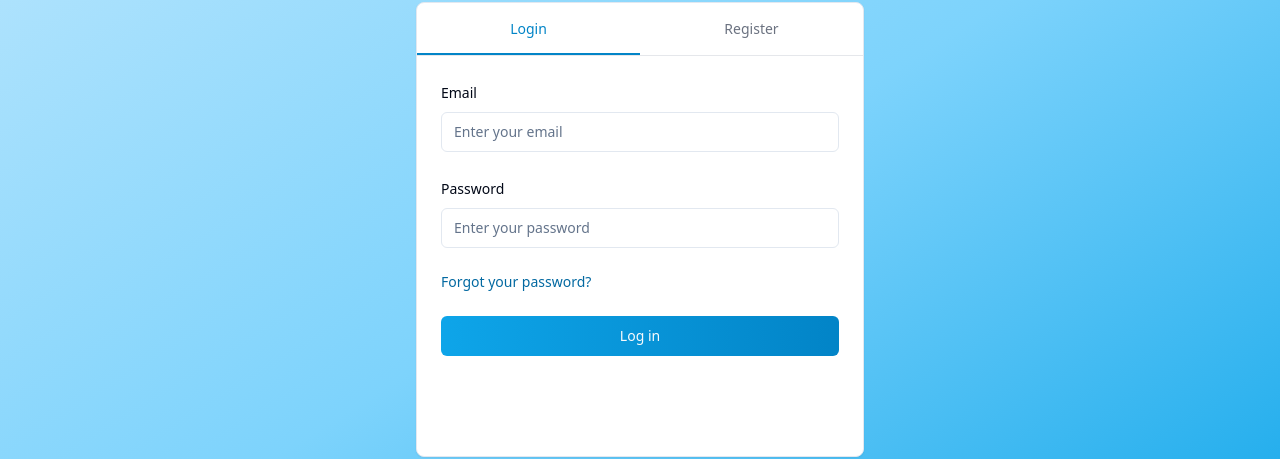
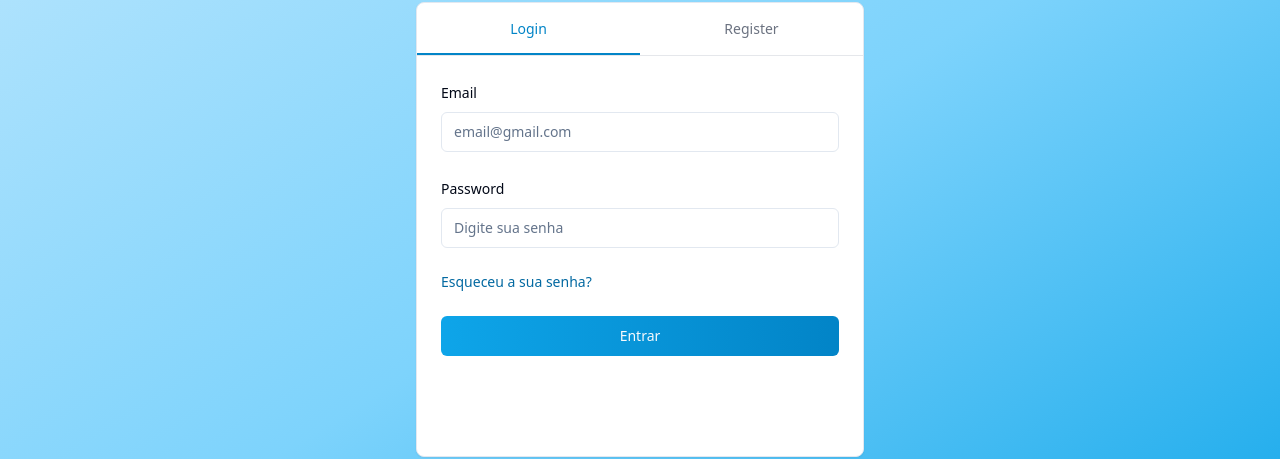
Before and after one commit to NatanTeixeiraVieira/nextway, a Next.js app: page /auth in a window 1280 px wide. Shown: the part 171-630 px from the top of the page. Built offline with nearby package versions, Linux system fonts and the light colour scheme.

Commit message:
feat(login): Add validations and styles

```diff
--- a/package.json
+++ b/package.json
@@ -11,6 +11,7 @@
 		"test:watch": "jest --watch"
 	},
 	"dependencies": {
+		"@hookform/resolvers": "^3.10.0",
 		"@radix-ui/react-label": "^2.1.1",
 		"@radix-ui/react-slot": "^1.1.1",
 		"class-variance-authority": "^0.7.1",
@@ -20,8 +21,10 @@
 		"next": "15.0.4",
 		"react": "^19.0.0",
 		"react-dom": "^19.0.0",
+		"react-hook-form": "^7.54.2",
 		"tailwind-merge": "^3.0.1",
-		"tailwindcss-animate": "^1.0.7"
+		"tailwindcss-animate": "^1.0.7",
+		"zod": "^3.24.1"
 	},
 	"devDependencies": {
 		"@biomejs/biome": "1.9.4",
--- /dev/null
+++ b/src/app/(public)/auth/_components/login-form/hooks/use-password-input.ts
@@ -0,0 +1,16 @@
+import { useState } from 'react';
+
+export const usePasswordInput = () => {
+	const [passwordInputType, setPasswordInputType] = useState<
+		'text' | 'password'
+	>('password');
+
+	const handleIconEyeClick = () => {
+		setPasswordInputType((prev) => (prev === 'text' ? 'password' : 'text'));
+	};
+
+	return {
+		passwordInputType,
+		handleIconEyeClick,
+	};
+};
--- a/src/app/(public)/auth/_components/login-form/index.tsx
+++ b/src/app/(public)/auth/_components/login-form/index.tsx
@@ -1,65 +1,10 @@
 'use client';
 
-import { Button } from '@/components/ui/button';
-import { Input } from '@/components/ui/input';
-import { Label } from '@/components/ui/label';
-import Link from 'next/link';
-import { useRouter } from 'next/navigation';
-import { useState } from 'react';
+import { useLoginForm } from './login-form.model';
+import LoginFormView from './login-form.view';
 
 export default function LoginForm() {
-	const [email, setEmail] = useState('');
-	const [password, setPassword] = useState('');
-	const [isLoading, setIsLoading] = useState(false);
-	const router = useRouter();
+	const methods = useLoginForm();
 
-	const handleSubmit = async (e: React.FormEvent) => {
-		e.preventDefault();
-		setIsLoading(true);
-		await new Promise((resolve) => setTimeout(resolve, 1000));
-		setIsLoading(false);
-		router.push('/dashboard');
-	};
-
-	return (
-		<form onSubmit={handleSubmit} className="space-y-6">
-			<div className="space-y-2">
-				<Label htmlFor="email">Email</Label>
-				<Input
-					id="email"
-					type="email"
-					placeholder="Enter your email"
-					value={email}
-					onChange={(e) => setEmail(e.target.value)}
-					required
-				/>
-			</div>
-			<div className="space-y-2">
-				<Label htmlFor="password">Password</Label>
-				<Input
-					id="password"
-					type="password"
-					placeholder="Enter your password"
-					value={password}
-					onChange={(e) => setPassword(e.target.value)}
-					required
-				/>
-			</div>
-			<div className="flex items-center justify-between">
-				<Link
-					href="/forgot-password"
-					className="text-sky-700 text-sm transition-colors hover:text-sky-600"
-				>
-					Forgot your password?
-				</Link>
-			</div>
-			<Button
-				type="submit"
-				disabled={isLoading}
-				className="w-full bg-gradient-to-r from-sky-500 to-sky-600 hover:from-sky-600 hover:to-sky-700"
-			>
-				{isLoading ? 'Logging in...' : 'Log in'}
-			</Button>
-		</form>
-	);
+	return <LoginFormView {...methods} />;
 }
--- /dev/null
+++ b/src/app/(public)/auth/_components/login-form/login-form.model.ts
@@ -0,0 +1,40 @@
+import { zodResolver } from '@hookform/resolvers/zod';
+import { useRouter } from 'next/navigation';
+import { useForm } from 'react-hook-form';
+import { usePasswordInput } from './hooks/use-password-input';
+import { loginFormSchema } from './schemas/login-form.schema';
+import type { LoginFormData } from './types/login-form-data';
+
+export const useLoginForm = () => {
+	const {
+		register,
+		handleSubmit: submit,
+		formState: { errors, dirtyFields },
+	} = useForm<LoginFormData>({
+		resolver: zodResolver(loginFormSchema),
+		defaultValues: {
+			email: '',
+			password: '',
+		},
+	});
+
+	const { passwordInputType, handleIconEyeClick } = usePasswordInput();
+
+	const router = useRouter();
+
+	const handleSubmit = submit(async ({ email, password }) => {
+		console.log('🚀 ~ handleSubmit ~ email, password:', email, password);
+
+		await new Promise((resolve) => setTimeout(resolve, 1000));
+		// router.push('/dashboard');
+	});
+
+	return {
+		errors,
+		passwordInputType,
+		dirtyFields,
+		register,
+		handleSubmit,
+		handleIconEyeClick,
+	};
+};
--- /dev/null
+++ b/src/app/(public)/auth/_components/login-form/login-form.view.tsx
@@ -0,0 +1,62 @@
+import { Button } from '@/components/ui/button';
+import { Input } from '@/components/ui/input';
+import { Label } from '@/components/ui/label';
+import Link from 'next/link';
+import type { useLoginForm } from './login-form.model';
+
+type LoginFormViewProps = ReturnType<typeof useLoginForm>;
+
+export default function LoginFormView(props: LoginFormViewProps) {
+	const {
+		errors,
+		passwordInputType,
+		dirtyFields,
+		handleSubmit,
+		register,
+		handleIconEyeClick,
+	} = props;
+
+	return (
+		<form onSubmit={handleSubmit} className="space-y-6">
+			<div className="space-y-2">
+				<Label htmlFor="email">Email</Label>
+				<Input
+					id="email"
+					type="email"
+					placeholder="email@gmail.com"
+					{...register('email')}
+					helperText={errors.email?.message}
+				/>
+			</div>
+			<div className="space-y-2">
+				<Label htmlFor="password">Password</Label>
+				<Input
+					id="password"
+					type={passwordInputType}
+					placeholder="Digite sua senha"
+					{...register('password')}
+					isDirty={dirtyFields.password}
+					onIconEyeClick={handleIconEyeClick}
+					isEyeOpen={passwordInputType === 'password'}
+					helperText={errors.password?.message}
+				/>
+			</div>
+			<div className="flex items-center justify-between">
+				<Link
+					href="/forgot-password"
+					className="text-sky-700 text-sm transition-colors hover:text-sky-600"
+				>
+					Esqueceu a sua senha?
+				</Link>
+			</div>
+			<Button
+				type="submit"
+				// disabled={isLoading}
+				className="w-full bg-gradient-to-r from-sky-500 to-sky-600"
+			>
+				{/* {isLoading ? 'Logging in...' : 'Log in'} */}
+				Entrar
+			</Button>
+		</form>
+	);
+}
--- /dev/null
+++ b/src/app/(public)/auth/_components/login-form/schemas/login-form.schema.ts
@@ -0,0 +1,10 @@
+import { commonFieldSchema } from '@/validations/schemas';
+import { z } from 'zod';
+
+export const loginFormSchema = z.object({
+	email: commonFieldSchema('O email é obrigatório.').email('Email inválido.'),
+	password: commonFieldSchema('A senha é obrigatória.').min(
+		8,
+		'A senha deve ter no mínimo 8 caracteres.',
+	),
+});
--- /dev/null
+++ b/src/app/(public)/auth/_components/login-form/types/login-form-data.ts
@@ -0,0 +1,4 @@
+import type { z } from 'zod';
+import type { loginFormSchema } from '../schemas/login-form.schema';
+
+export type LoginFormData = z.infer<typeof loginFormSchema>;
--- a/src/app/globals.css
+++ b/src/app/globals.css
@@ -23,6 +23,7 @@
 	--input: 214.3 31.8% 91.4%;
 	--ring: 221.2 83.2% 53.3%;
 	--radius: 0.5rem;
+	--error: #d32f2f;
 }
 
 .dark {
@@ -49,7 +50,7 @@
 
 @layer base {
 	* {
-		@apply border-border;
+		@apply border-border p-0 m-0;
 	}
 	body {
 		@apply bg-background text-foreground;
@@ -71,4 +72,16 @@
 		@apply w-full flex justify-center py-2 px-4 border border-transparent rounded-md shadow-sm text-sm font-medium
            text-secondary-foreground bg-secondary hover:bg-secondary/90 focus:outline-none focus:ring-2 focus:ring-offset-2 focus:ring-secondary;
 	}
+
+	.transition-fast {
+		@apply transition-all duration-200;
+	}
+
+	.transition-medium {
+		@apply transition-all duration-500;
+	}
+
+	.transition-slow {
+		@apply transition-all duration-1000;
+	}
 }
--- a/src/components/ui/input.tsx
+++ b/src/components/ui/input.tsx
@@ -1,10 +1,27 @@
-import * as React from 'react';
+import { cn } from '@/lib/utils';
+import { Eye, EyeOff } from 'lucide-react';
+import type { ComponentProps } from 'react';
 
-import { cn } from '@/lib/utils';
+type InputProps = ComponentProps<'input'> & {
+	helperText?: string;
+	isDirty?: boolean;
+	isEyeOpen?: boolean;
+	onIconEyeClick?: VoidFunction;
+};
 
-const Input = React.forwardRef<HTMLInputElement, React.ComponentProps<'input'>>(
-	({ className, type, ...props }, ref) => {
+const Input = ({
+	className,
+	type,
+	ref,
+	helperText,
+	isDirty = false,
+	isEyeOpen = false,
+	onIconEyeClick,
+	...props
+}: InputProps) => {
 	return (
+		<div>
+			<div className="relative flex items-center">
 				<input
 					type={type}
 					className={cn(
@@ -14,9 +31,22 @@ const Input = React.forwardRef<HTMLInputElement, React.ComponentProps<'input'>>(
 					ref={ref}
 					{...props}
 				/>
+				{isDirty && (
+					<div
+						onClick={onIconEyeClick}
+						onKeyUp={onIconEyeClick}
+						className="absolute right-3 cursor-pointer"
+					>
+						{isEyeOpen && <Eye size={20} />}
+						{!isEyeOpen && <EyeOff size={20} />}
+					</div>
+				)}
+			</div>
+
+			{helperText && <span className="text-error text-xs">{helperText}</span>}
+		</div>
 	);
-	},
-);
+};
 Input.displayName = 'Input';
 
 export { Input };
--- /dev/null
+++ b/src/validations/schemas.ts
@@ -0,0 +1,4 @@
+import { z } from 'zod';
+
+export const commonFieldSchema = (requiredMessage: string) =>
+	z.string({ required_error: requiredMessage }).trim().min(1, requiredMessage);
--- a/tailwind.config.js
+++ b/tailwind.config.js
@@ -11,6 +11,7 @@ module.exports = {
 	theme: {
 		extend: {
 			colors: {
+				error: 'var(--error)',
 				border: 'hsl(var(--border))',
 				input: 'hsl(var(--input))',
 				ring: 'hsl(var(--ring))',
```
Also changed, not shown: 1 other file (tests, documents, lock files or other folders). Lines whose indentation alone changed are shown as unchanged.
